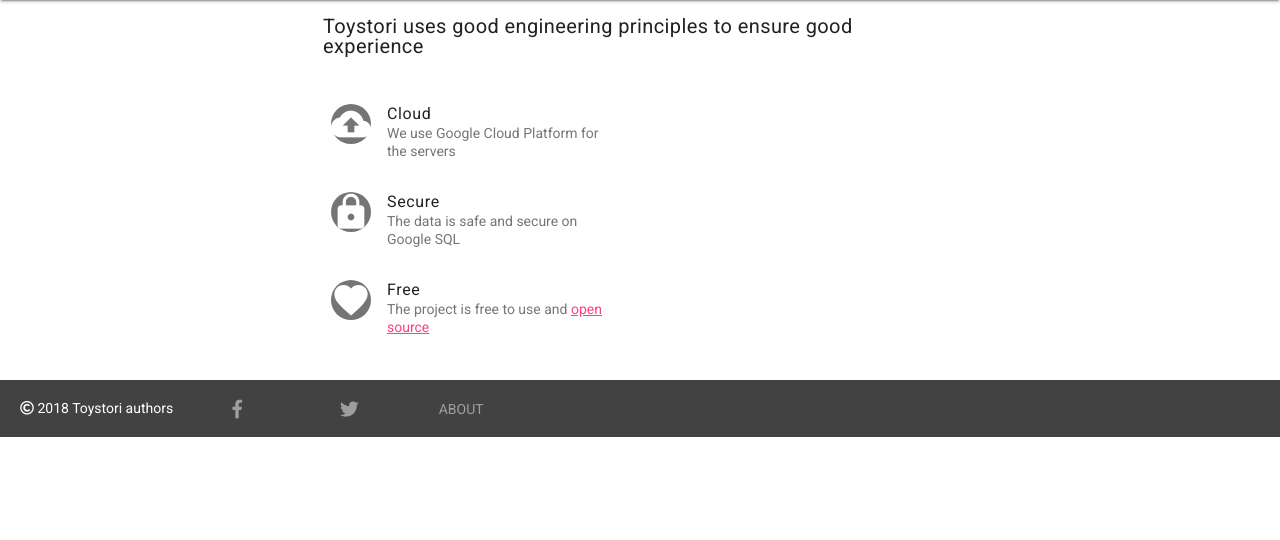
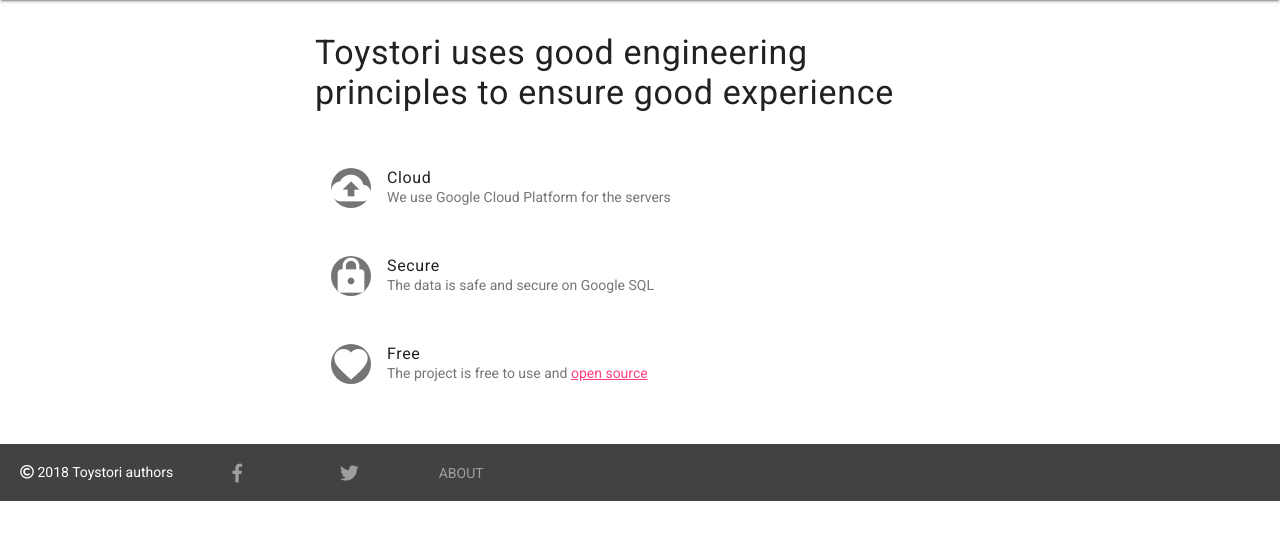
Before and after one commit to gliglip/v2, a Django app: page /about/about/ in a window 1280 px wide. Shown: the part 64-604 px from the top of the page. Run offline with Django 3.2, Linux system fonts and the light colour scheme; some libraries are stand-ins or nearby versions.

Commit message:
Fix layout for about page and use the typography rules from mdl

```diff
--- a/app/about/templates/about/about.html
+++ b/app/about/templates/about/about.html
@@ -6,12 +6,15 @@
     #about {
       max-width: 650px;
     }
+    #about .mdl-list {
+      width: 100%;
+    }
   </style>
 {% endblock %}
 
 {% block content %}
   <div id="about" class="mdl-grid">
-    <h5 class="mdl-grid">
+    <h5 class="mdl-typography--display-1">
       {% trans "Toystori uses good engineering principles to ensure good experience" %}
     </h5>
     <ul class="mdl-list">
```
